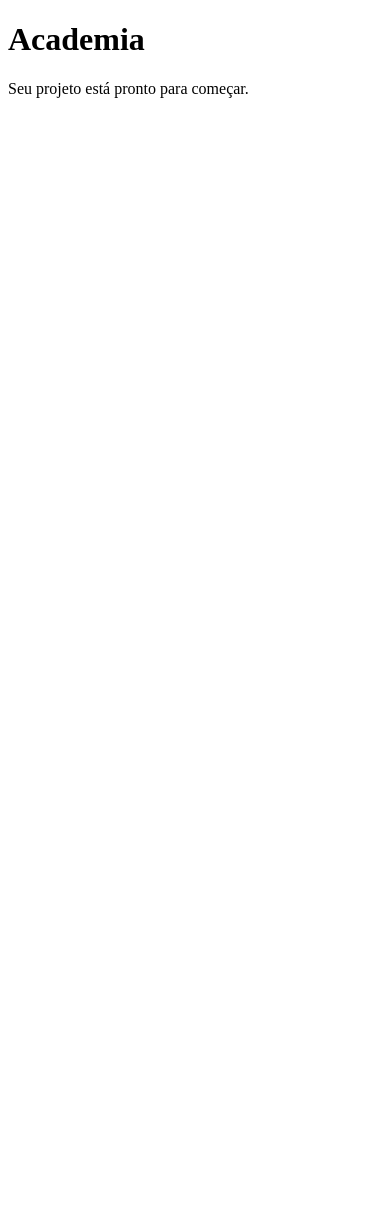
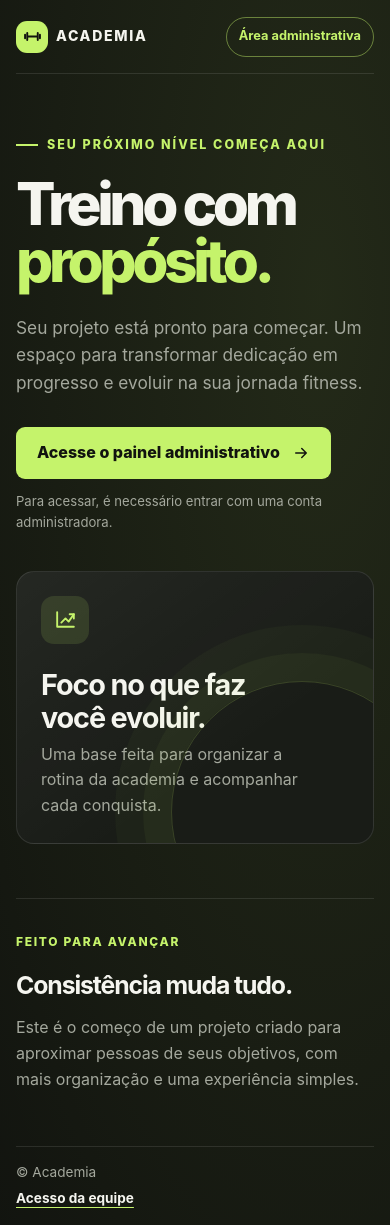
Before and after one commit to IV-DEV-STACK/inicio_academia, a Django app: page / in a window 390 px wide. Before the commit the page ends 98 px from the top, so only its background shows below. Run offline with Django 5.2, Linux system fonts and the light colour scheme.

Commit message:
Configura base do projeto de academia
Co-authored-by: Copilot <223556219+Copilot@users.noreply.github.com>

```diff
--- /dev/null
+++ b/academia/static/academia/css/home.css
@@ -0,0 +1,348 @@
+:root {
+  color-scheme: dark;
+  --background: #11130f;
+  --surface: #191c17;
+  --text: #f5f5ef;
+  --muted: #a4a89d;
+  --accent: #c5f36b;
+  --line: rgb(255 255 255 / 10%);
+}
+
+* {
+  box-sizing: border-box;
+}
+
+body {
+  min-width: 320px;
+  min-height: 100vh;
+  margin: 0;
+  background:
+    radial-gradient(ellipse at 82% 24%, rgb(197 243 107 / 10%), transparent 30rem),
+    var(--background);
+  color: var(--text);
+  font-family: Inter, "Segoe UI", Arial, sans-serif;
+  line-height: 1.6;
+}
+
+a {
+  color: inherit;
+}
+
+.page {
+  width: min(1120px, calc(100% - 48px));
+  margin-inline: auto;
+}
+
+.header {
+  display: flex;
+  min-height: 88px;
+  align-items: center;
+  justify-content: space-between;
+  border-bottom: 1px solid var(--line);
+}
+
+.brand {
+  display: inline-flex;
+  align-items: center;
+  gap: 11px;
+  color: var(--text);
+  font-size: 1.05rem;
+  font-weight: 800;
+  letter-spacing: 0.12em;
+  text-decoration: none;
+  text-transform: uppercase;
+}
+
+.brand-mark {
+  display: grid;
+  width: 36px;
+  height: 36px;
+  place-items: center;
+  border-radius: 11px;
+  background: var(--accent);
+  color: var(--background);
+}
+
+.brand-mark svg {
+  width: 21px;
+  height: 21px;
+}
+
+.admin-link {
+  display: inline-flex;
+  min-height: 44px;
+  align-items: center;
+  justify-content: center;
+  padding: 0 17px;
+  border: 1px solid rgb(197 243 107 / 45%);
+  border-radius: 999px;
+  color: var(--accent);
+  font-size: 0.9rem;
+  font-weight: 700;
+  text-decoration: none;
+  transition: background-color 160ms ease, color 160ms ease;
+}
+
+.admin-link:hover,
+.admin-link:focus-visible {
+  background: var(--accent);
+  color: var(--background);
+}
+
+.admin-link:focus-visible,
+.primary-link:focus-visible,
+.text-link:focus-visible {
+  outline: 3px solid var(--text);
+  outline-offset: 4px;
+}
+
+.hero {
+  display: grid;
+  min-height: 570px;
+  grid-template-columns: minmax(0, 1.15fr) minmax(280px, 0.85fr);
+  align-items: center;
+  gap: 64px;
+  padding-block: 76px;
+}
+
+.eyebrow {
+  display: inline-flex;
+  align-items: center;
+  gap: 9px;
+  margin: 0 0 20px;
+  color: var(--accent);
+  font-size: 0.78rem;
+  font-weight: 800;
+  letter-spacing: 0.16em;
+  text-transform: uppercase;
+}
+
+.eyebrow::before {
+  width: 22px;
+  height: 2px;
+  background: currentColor;
+  content: "";
+}
+
+h1 {
+  max-width: 680px;
+  margin: 0;
+  font-size: clamp(3.2rem, 7vw, 6.4rem);
+  font-weight: 800;
+  letter-spacing: -0.075em;
+  line-height: 0.98;
+}
+
+h1 span {
+  color: var(--accent);
+}
+
+.hero-copy {
+  max-width: 480px;
+  margin: 24px 0 30px;
+  color: var(--muted);
+  font-size: 1.08rem;
+}
+
+.primary-link {
+  display: inline-flex;
+  min-height: 52px;
+  align-items: center;
+  justify-content: center;
+  gap: 12px;
+  padding: 0 21px;
+  border-radius: 9px;
+  background: var(--accent);
+  color: var(--background);
+  font-weight: 800;
+  text-decoration: none;
+  transition: transform 160ms ease, background-color 160ms ease;
+}
+
+.primary-link:hover {
+  transform: translateY(-2px);
+  background: #d3ff80;
+}
+
+.primary-link svg {
+  width: 18px;
+  height: 18px;
+}
+
+.login-note {
+  margin: 12px 0 0;
+  color: var(--muted);
+  font-size: 0.82rem;
+}
+
+.feature-card {
+  position: relative;
+  overflow: hidden;
+  min-height: 320px;
+  padding: 30px;
+  border: 1px solid var(--line);
+  border-radius: 18px;
+  background: linear-gradient(145deg, rgb(255 255 255 / 5%), transparent 65%), var(--surface);
+}
+
+.feature-card::after {
+  position: absolute;
+  right: -60px;
+  bottom: -100px;
+  width: 260px;
+  height: 260px;
+  border: 1px solid rgb(197 243 107 / 18%);
+  border-radius: 50%;
+  box-shadow: 0 0 0 28px rgb(197 243 107 / 4%), 0 0 0 56px rgb(197 243 107 / 3%);
+  content: "";
+}
+
+.card-icon {
+  display: grid;
+  width: 48px;
+  height: 48px;
+  place-items: center;
+  border-radius: 13px;
+  background: rgb(197 243 107 / 12%);
+  color: var(--accent);
+}
+
+.card-icon svg {
+  width: 25px;
+  height: 25px;
+}
+
+.feature-card h2 {
+  max-width: 260px;
+  margin: 24px 0 8px;
+  font-size: 1.8rem;
+  letter-spacing: -0.04em;
+  line-height: 1.15;
+}
+
+.feature-card p {
+  max-width: 270px;
+  margin: 0;
+  color: var(--muted);
+}
+
+.section {
+  display: grid;
+  grid-template-columns: 1fr 2fr;
+  gap: 32px;
+  padding: 30px 0 72px;
+  border-top: 1px solid var(--line);
+}
+
+.section-label {
+  margin: 3px 0;
+  color: var(--accent);
+  font-size: 0.75rem;
+  font-weight: 800;
+  letter-spacing: 0.14em;
+  text-transform: uppercase;
+}
+
+.section-content h2 {
+  margin: 0;
+  font-size: clamp(1.55rem, 3vw, 2.2rem);
+  letter-spacing: -0.045em;
+}
+
+.section-content p {
+  max-width: 570px;
+  margin: 10px 0 0;
+  color: var(--muted);
+}
+
+.footer {
+  display: flex;
+  min-height: 72px;
+  align-items: center;
+  justify-content: space-between;
+  gap: 20px;
+  border-top: 1px solid var(--line);
+  color: var(--muted);
+  font-size: 0.85rem;
+}
+
+.text-link {
+  color: var(--text);
+  font-weight: 700;
+  text-decoration-color: var(--accent);
+  text-underline-offset: 4px;
+}
+
+@media (max-width: 760px) {
+  .hero {
+    min-height: auto;
+    grid-template-columns: 1fr;
+    gap: 38px;
+    padding-block: 64px;
+  }
+
+  .feature-card {
+    min-height: 260px;
+  }
+
+  .section {
+    grid-template-columns: 1fr;
+    gap: 12px;
+    padding-bottom: 54px;
+  }
+}
+
+@media (max-width: 480px) {
+  .page {
+    width: min(100% - 32px, 1120px);
+  }
+
+  .header {
+    min-height: 74px;
+  }
+
+  .brand {
+    gap: 8px;
+    font-size: 0.88rem;
+  }
+
+  .brand-mark {
+    width: 32px;
+    height: 32px;
+  }
+
+  .admin-link {
+    min-height: 40px;
+    padding-inline: 12px;
+    font-size: 0.8rem;
+  }
+
+  .hero {
+    padding-block: 54px;
+  }
+
+  h1 {
+    font-size: clamp(3rem, 15vw, 4.2rem);
+  }
+
+  .feature-card {
+    padding: 24px;
+  }
+
+  .footer {
+    align-items: flex-start;
+    flex-direction: column;
+    justify-content: center;
+    gap: 4px;
+    padding-block: 15px;
+  }
+}
+
+@media (prefers-reduced-motion: reduce) {
+  *,
+  *::before,
+  *::after {
+    scroll-behavior: auto !important;
+    transition-duration: 0.01ms !important;
+  }
+}
--- a/academia/templates/academia/home.html
+++ b/academia/templates/academia/home.html
@@ -1,14 +1,71 @@
+{% load static %}
 <!doctype html>
 <html lang="pt-br">
   <head>
     <meta charset="utf-8">
     <meta name="viewport" content="width=device-width, initial-scale=1">
-    <title>Academia</title>
+    <meta name="theme-color" content="#11130f">
+    <title>Academia | Treino com propósito</title>
+    <link rel="stylesheet" href="{% static 'academia/css/home.css' %}">
   </head>
   <body>
+    <header class="header page">
+      <a class="brand" href="{% url 'academia:home' %}" aria-label="Academia, página inicial">
+        <span class="brand-mark" aria-hidden="true">
+          <svg viewBox="0 0 24 24" fill="none" xmlns="http://www.w3.org/2000/svg">
+            <path d="M6 8v8M3.5 10v4M18 8v8m2.5-6v4M6 12h12" stroke="currentColor" stroke-width="2.2" stroke-linecap="round"/>
+          </svg>
+        </span>
+        Academia
+      </a>
+      <a class="admin-link" href="{% url 'admin:index' %}">Área administrativa</a>
+    </header>
+
     <main>
-      <h1>Academia</h1>
-      <p>Seu projeto está pronto para começar.</p>
+      <section class="hero page" aria-labelledby="hero-title">
+        <div>
+          <p class="eyebrow">Seu próximo nível começa aqui</p>
+          <h1 id="hero-title">Treino com <span>propósito.</span></h1>
+          <p class="hero-copy">
+            Seu projeto está pronto para começar. Um espaço para transformar
+            dedicação em progresso e evoluir na sua jornada fitness.
+          </p>
+          <a class="primary-link" href="{% url 'admin:index' %}">
+            Acesse o painel administrativo
+            <svg viewBox="0 0 24 24" fill="none" xmlns="http://www.w3.org/2000/svg" aria-hidden="true">
+              <path d="M5 12h14m-6-6 6 6-6 6" stroke="currentColor" stroke-width="2" stroke-linecap="round" stroke-linejoin="round"/>
+            </svg>
+          </a>
+          <p class="login-note">Para acessar, é necessário entrar com uma conta administradora.</p>
+        </div>
+
+        <aside class="feature-card" aria-label="Sobre o projeto">
+          <span class="card-icon" aria-hidden="true">
+            <svg viewBox="0 0 24 24" fill="none" xmlns="http://www.w3.org/2000/svg">
+              <path d="M4 19V5m0 14h16M8 15l4-4 3 3 5-7" stroke="currentColor" stroke-width="1.8" stroke-linecap="round" stroke-linejoin="round"/>
+              <path d="M16 7h4v4" stroke="currentColor" stroke-width="1.8" stroke-linecap="round" stroke-linejoin="round"/>
+            </svg>
+          </span>
+          <h2>Foco no que faz você evoluir.</h2>
+          <p>Uma base feita para organizar a rotina da academia e acompanhar cada conquista.</p>
+        </aside>
+      </section>
+
+      <section class="section page" aria-labelledby="about-title">
+        <p class="section-label">Feito para avançar</p>
+        <div class="section-content">
+          <h2 id="about-title">Consistência muda tudo.</h2>
+          <p>
+            Este é o começo de um projeto criado para aproximar pessoas de seus
+            objetivos, com mais organização e uma experiência simples.
+          </p>
+        </div>
+      </section>
     </main>
+
+    <footer class="footer page">
+      <span>© Academia</span>
+      <a class="text-link" href="{% url 'admin:index' %}">Acesso da equipe</a>
+    </footer>
   </body>
 </html>
--- a/requirements.txt
+++ b/requirements.txt
@@ -0,0 +1,6 @@
+asgiref==3.13.0
+Django==6.1.3
+sqlparse==0.6.1
+tzdata==2026.6
+python-dotenv>=1.0,<2.0
+psycopg[binary]>=3.2,<4.0
```
Also changed, not shown: academia/models.py (+142 -1 lines), academia/tests.py (+14 -3 lines), config/settings.py (+47 -5 lines), academia/migrations/0001_initial.py (added), 1 other file.
